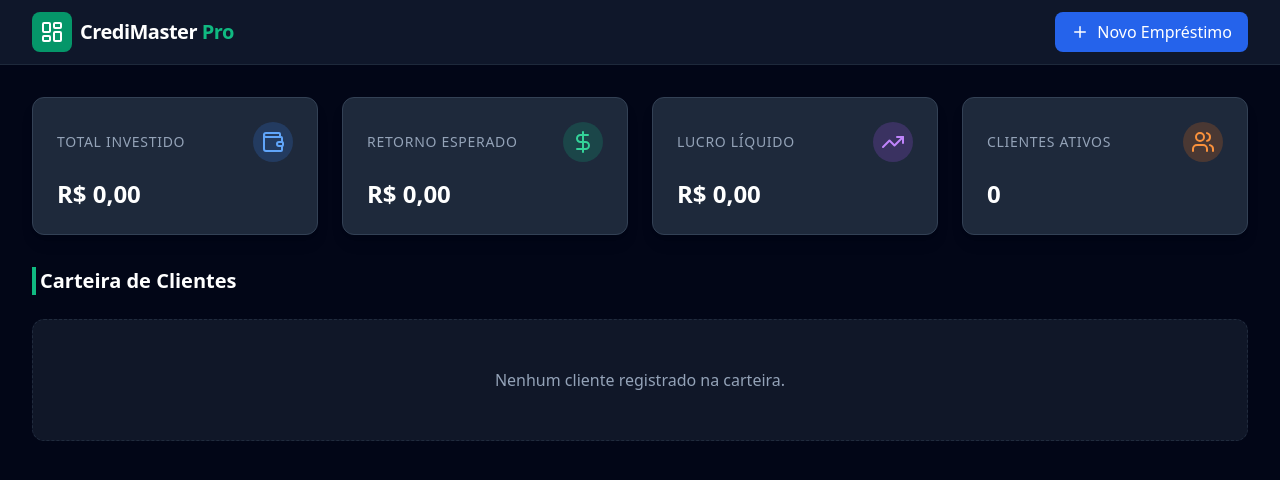
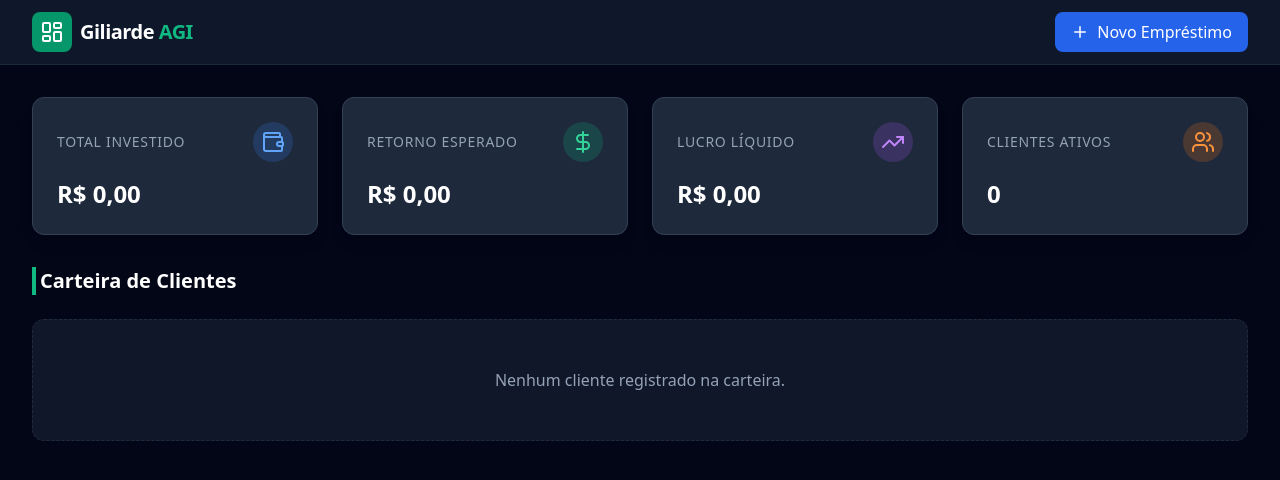
Before and after one commit to PEDROCAVALCANTE/Agiotagem, a React (Vite) app: page / in a window 1280 px wide. Shown: the top 480 px of the page. Built offline with nearby package versions, Linux system fonts and the light colour scheme.

Commit message:
nome do app

```diff
--- a/App.tsx
+++ b/App.tsx
@@ -92,7 +92,7 @@ const App: React.FC = () => {
             <div className="bg-emerald-600 p-2 rounded-lg">
               <LayoutDashboard className="text-white" size={24} />
             </div>
-            <h1 className="text-xl font-bold text-white tracking-tight">CrediMaster <span className="text-emerald-500">Pro</span></h1>
+            <h1 className="text-xl font-bold text-white tracking-tight">Giliarde <span className="text-emerald-500">AGI</span></h1>
           </div>
           <button
             onClick={() => setShowForm(!showForm)}
--- a/index.html
+++ b/index.html
@@ -3,7 +3,7 @@
   <head>
     <meta charset="UTF-8" />
     <meta name="viewport" content="width=device-width, initial-scale=1.0" />
-    <title>CrediMaster Pro</title>
+    <title>Giliarde AGI</title>
     <script src="https://cdn.tailwindcss.com"></script>
     <style>
       /* Custom Scrollbar for that Dashboard feel */
--- a/metadata.json
+++ b/metadata.json
@@ -1,5 +1,5 @@
 {
-  "name": "CrediMaster Pro - Loan Organizer",
+  "name": "Giliarde AGI - Loan Organizer",
   "description": "A sophisticated financial dashboard for managing personal lending, client tracking, and investment progression analysis with AI insights.",
   "requestFramePermissions": []
 }
--- a/package.json
+++ b/package.json
@@ -1,5 +1,5 @@
 {
-  "name": "credimaster-pro---loan-organizer",
+  "name": "giliarde-agi---loan-organizer",
   "private": true,
   "version": "0.0.0",
   "type": "module",
```
